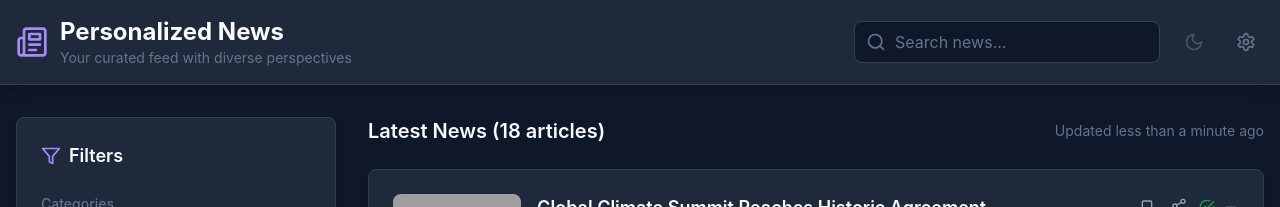
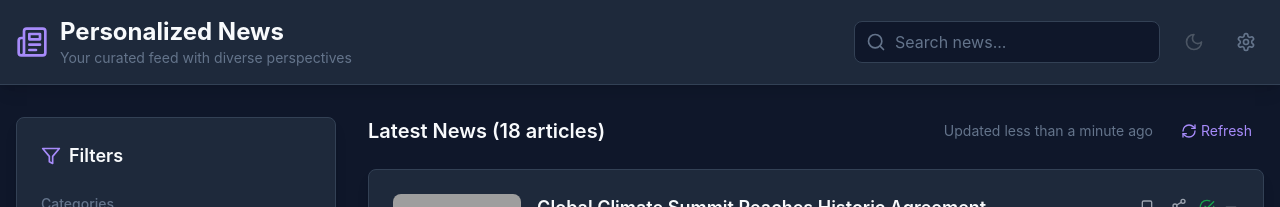
Before and after one commit to RuffyMedia/personalized-news-aggregator, a Next.js app: page / in a window 1280 px wide. Shown: the top 207 px of the page. Built offline with nearby package versions, Linux system fonts and the light colour scheme; grey boxes are pictures that could not be loaded.

Commit message:
Add auto-refresh functionality for news articles with loading state and last updated timestamp

```diff
--- a/src/app/page.tsx
+++ b/src/app/page.tsx
@@ -17,6 +17,8 @@ export default function Home() {
   const [biasBalance, setBiasBalance] = useState<'balanced' | 'left-leaning' | 'right-leaning' | 'custom'>('right-leaning')
   const [searchQuery, setSearchQuery] = useState<string>('')
   const [isLoading, setIsLoading] = useState(true)
+  const [lastUpdated, setLastUpdated] = useState<Date>(new Date())
+  const [isRefreshing, setIsRefreshing] = useState(false)
 
   // Mock news data - in real app, this would come from news APIs
   const mockArticles: NewsArticle[] = [
@@ -36,7 +38,7 @@ export default function Home() {
       id: '2',
       title: 'New Economic Data Shows Mixed Signals',
       description: 'Latest economic indicators present a complex picture of recovery, with some sectors showing strong growth while others face challenges.',
-      url: '#',
+      url: 'https://apnews.com/article/economy-inflation-federal-reserve-interest-rates-2024-01-15',
       imageUrl: 'https://images.unsplash.com/photo-1611974789855-9c2a0a7236a3?w=400&h=250&fit=crop',
       publishedAt: new Date('2024-01-15T09:15:00Z'),
       source: { id: 'ap', name: 'Associated Press', bias: 'center' },
@@ -48,7 +50,7 @@ export default function Home() {
       id: '3',
       title: 'Breakthrough in Medical Research Announced',
       description: 'Scientists have made significant progress in developing new treatments for previously incurable diseases.',
-      url: '#',
+      url: 'https://www.bbc.com/news/health/medical-research-breakthrough-2024',
       imageUrl: 'https://images.unsplash.com/photo-1559757148-5c350d0d3c56?w=400&h=250&fit=crop',
       publishedAt: new Date('2024-01-15T08:45:00Z'),
       source: { id: 'bbc', name: 'BBC News', bias: 'center' },
@@ -60,7 +62,7 @@ export default function Home() {
       id: '4',
       title: 'Technology Sector Faces New Regulations',
       description: 'Government announces new framework for tech industry oversight, balancing innovation with consumer protection.',
-      url: '#',
+      url: 'https://www.wsj.com/articles/technology-sector-faces-new-regulations-2024-01-15',
       imageUrl: 'https://images.unsplash.com/photo-1518709268805-4e9042af2176?w=400&h=250&fit=crop',
       publishedAt: new Date('2024-01-15T07:20:00Z'),
       source: { id: 'wsj', name: 'Wall Street Journal', bias: 'center' },
@@ -72,7 +74,7 @@ export default function Home() {
       id: '5',
       title: 'International Trade Relations Show Improvement',
       description: 'Recent diplomatic efforts have led to positive developments in global trade partnerships.',
-      url: '#',
+      url: 'https://www.cnn.com/2024/01/15/politics/international-trade-relations-improvement/index.html',
       imageUrl: 'https://images.unsplash.com/photo-1582213782179-e0d53f98f2ca?w=400&h=250&fit=crop',
       publishedAt: new Date('2024-01-15T06:30:00Z'),
       source: { id: 'cnn', name: 'CNN', bias: 'center' },
@@ -84,7 +86,7 @@ export default function Home() {
       id: '6',
       title: 'Space Exploration Reaches New Milestone',
       description: 'Latest space mission achieves unprecedented success, opening new possibilities for scientific discovery.',
-      url: '#',
+      url: 'https://www.npr.org/2024/01/15/space-exploration-milestone-achievement',
       imageUrl: 'https://images.unsplash.com/photo-1446776877081-d282a0f896e2?w=400&h=250&fit=crop',
       publishedAt: new Date('2024-01-15T05:15:00Z'),
       source: { id: 'npr', name: 'NPR', bias: 'center' },
@@ -262,14 +264,46 @@ export default function Home() {
     { id: 'gun-violence-archive', name: 'Gun Violence Archive', bias: 'left' }
   ]
 
+  // Load initial articles
   useEffect(() => {
-    // Simulate loading
-    setTimeout(() => {
+    const loadArticles = async () => {
+      setIsLoading(true)
+      // Simulate API call delay
+      await new Promise(resolve => setTimeout(resolve, 1000))
       setArticles(mockArticles)
       setFilteredArticles(mockArticles)
+      setLastUpdated(new Date())
       setIsLoading(false)
-    }, 1000)
+    }
+
+    loadArticles()
   }, [])
+
+  // Auto-refresh every 30 minutes
+  useEffect(() => {
+    const interval = setInterval(async () => {
+      await refreshArticles()
+    }, 30 * 60 * 1000) // 30 minutes
+
+    return () => clearInterval(interval)
+  }, [])
+
+  // Refresh articles function
+  const refreshArticles = async () => {
+    setIsRefreshing(true)
+    try {
+      // In a real app, this would fetch from RSS feeds
+      // For now, we'll simulate with the same mock data
+      await new Promise(resolve => setTimeout(resolve, 2000))
+      setArticles(mockArticles)
+      setLastUpdated(new Date())
+      analytics.pageView('refresh_articles')
+    } catch (error) {
+      console.error('Error refreshing articles:', error)
+    } finally {
+      setIsRefreshing(false)
+    }
+  }
 
   useEffect(() => {
     let filtered = articles
@@ -300,6 +334,11 @@ export default function Home() {
 
   return (
     <div className="min-h-screen bg-midnight text-soft-white">
+      {isRefreshing && (
+        <div className="fixed top-0 left-0 right-0 z-50 bg-lavender text-charcoal text-center py-2 text-sm font-medium">
+          🔄 Refreshing news articles...
+        </div>
+      )}
       <Header
         searchQuery={searchQuery}
         onSearchChange={setSearchQuery}
@@ -330,6 +369,9 @@ export default function Home() {
             <NewsGrid
               articles={filteredArticles}
               isLoading={isLoading}
+              lastUpdated={lastUpdated}
+              isRefreshing={isRefreshing}
+              onRefresh={refreshArticles}
             />
           </div>
         </div>
--- a/src/components/NewsGrid.tsx
+++ b/src/components/NewsGrid.tsx
@@ -1,7 +1,7 @@
 'use client'
 
 import { formatDistanceToNow } from 'date-fns'
-import { ExternalLink, Clock, CheckCircle, TrendingUp, TrendingDown, Minus } from 'lucide-react'
+import { ExternalLink, Clock, CheckCircle, TrendingUp, TrendingDown, Minus, RefreshCw } from 'lucide-react'
 import { NewsArticle } from '@/types/news'
 import BookmarkButton from './BookmarkButton'
 import ShareButton from './ShareButton'
@@ -10,9 +10,12 @@ import { analytics } from '@/lib/analytics'
 interface NewsGridProps {
   articles: NewsArticle[]
   isLoading: boolean
+  lastUpdated?: Date
+  isRefreshing?: boolean
+  onRefresh?: () => void
 }
 
-export default function NewsGrid({ articles, isLoading }: NewsGridProps) {
+export default function NewsGrid({ articles, isLoading, lastUpdated, isRefreshing, onRefresh }: NewsGridProps) {
   const getSentimentIcon = (sentiment: string) => {
     switch (sentiment) {
       case 'positive': return <TrendingUp className="w-4 h-4 text-green-600" />
@@ -66,8 +69,22 @@ export default function NewsGrid({ articles, isLoading }: NewsGridProps) {
         <h2 className="text-xl font-semibold text-soft-white">
           Latest News ({articles.length} articles)
         </h2>
-        <div className="text-sm text-moonlight">
-          Updated {formatDistanceToNow(new Date())} ago
+        <div className="flex items-center space-x-4">
+          {lastUpdated && (
+            <div className="text-sm text-moonlight">
+              Updated {formatDistanceToNow(lastUpdated)} ago
+            </div>
+          )}
+          {onRefresh && (
+            <button
+              onClick={onRefresh}
+              disabled={isRefreshing}
+              className="flex items-center space-x-1 px-3 py-1 text-sm text-lavender hover:text-mint transition-colors disabled:opacity-50"
+            >
+              <RefreshCw className={`w-4 h-4 ${isRefreshing ? 'animate-spin' : ''}`} />
+              <span>{isRefreshing ? 'Refreshing...' : 'Refresh'}</span>
+            </button>
+          )}
         </div>
       </div>
 
```
Also changed, not shown: src/lib/analytics.ts (line endings or trailing spaces).
